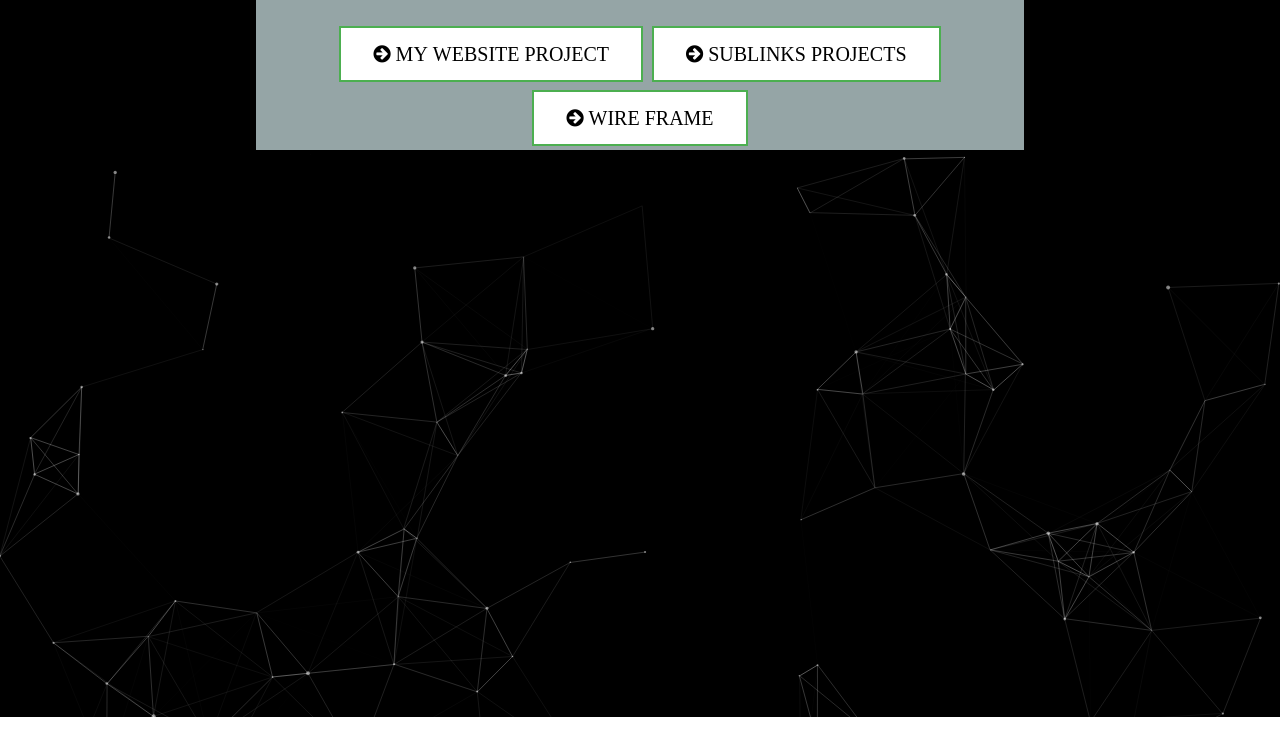
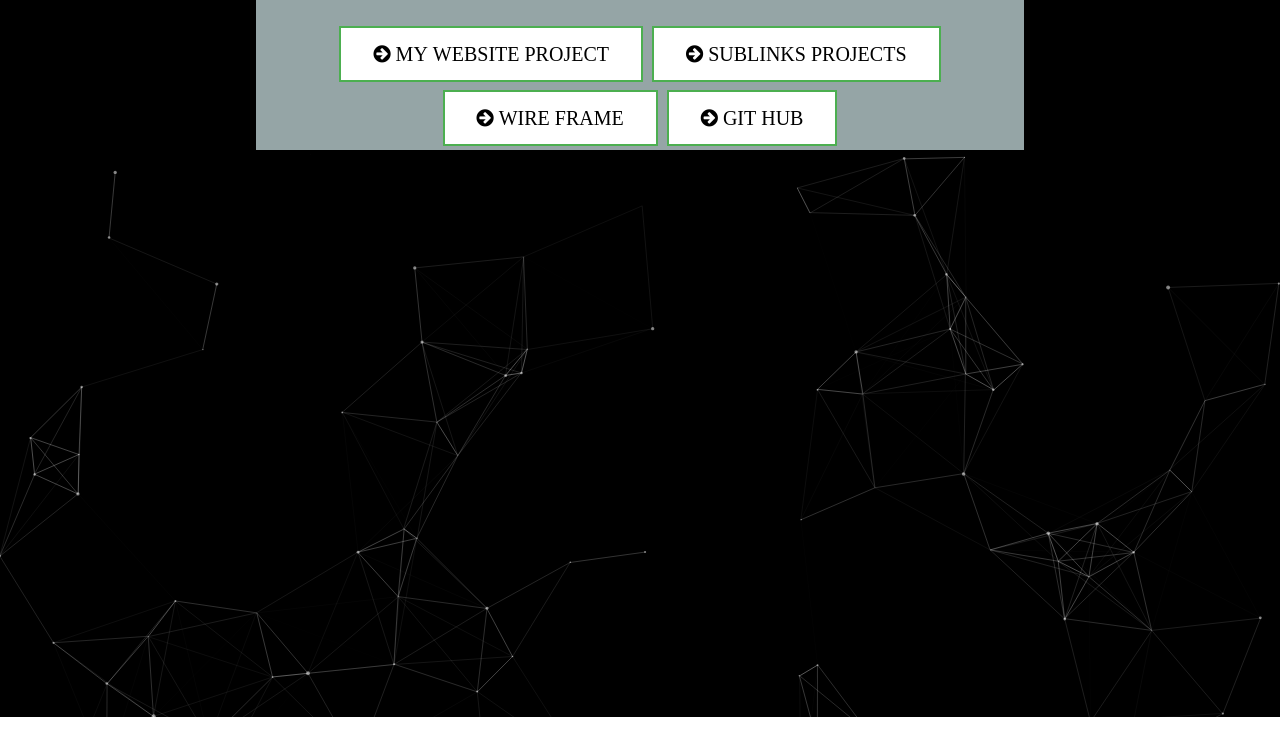
Before and after one commit to neetishjungkodai/c7202333, a plain HTML site: page wd/home.html in a window 1280 px wide. Shown: the part 83-838 px from the top of the page. Drawn offline with Linux system fonts and the light colour scheme.

Commit message:
Update home.html

```diff
--- a/wd/home.html
+++ b/wd/home.html
@@ -18,6 +18,7 @@
           <a class="button button1 fa fa-arrow-circle-right" href="project/index.html"> MY WEBSITE PROJECT </a>
           <a class="button button1 fa fa-arrow-circle-right" href="sublinks/sublinks.html"> SUBLINKS PROJECTS </a>
           <a class="button button1 fa fa-arrow-circle-right" href="wireframe/wireframe.html"> WIRE FRAME </a>
+          <a class="button button1 fa fa-arrow-circle-right" href="https://github.com/neetishjungkodai/c7202333"> GIT HUB </a>
           </div>
       </div>
       <script>
```
